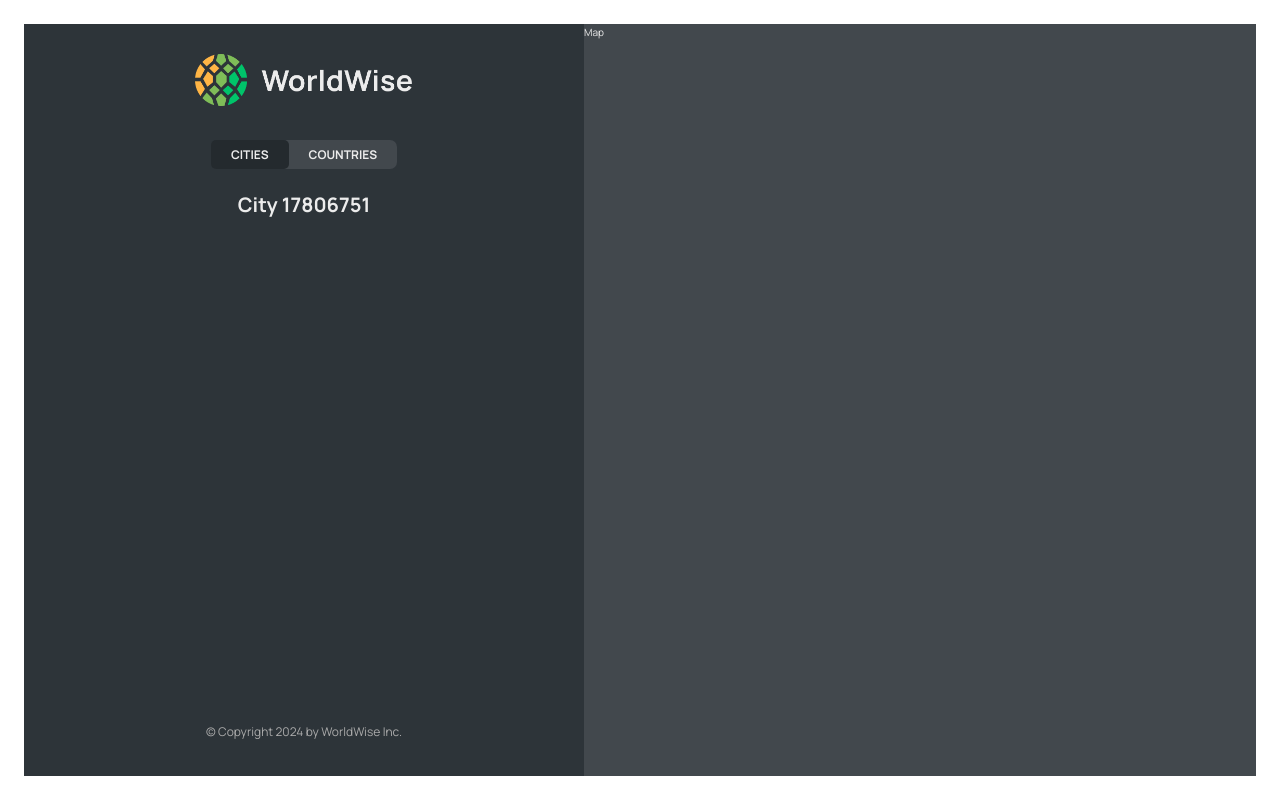
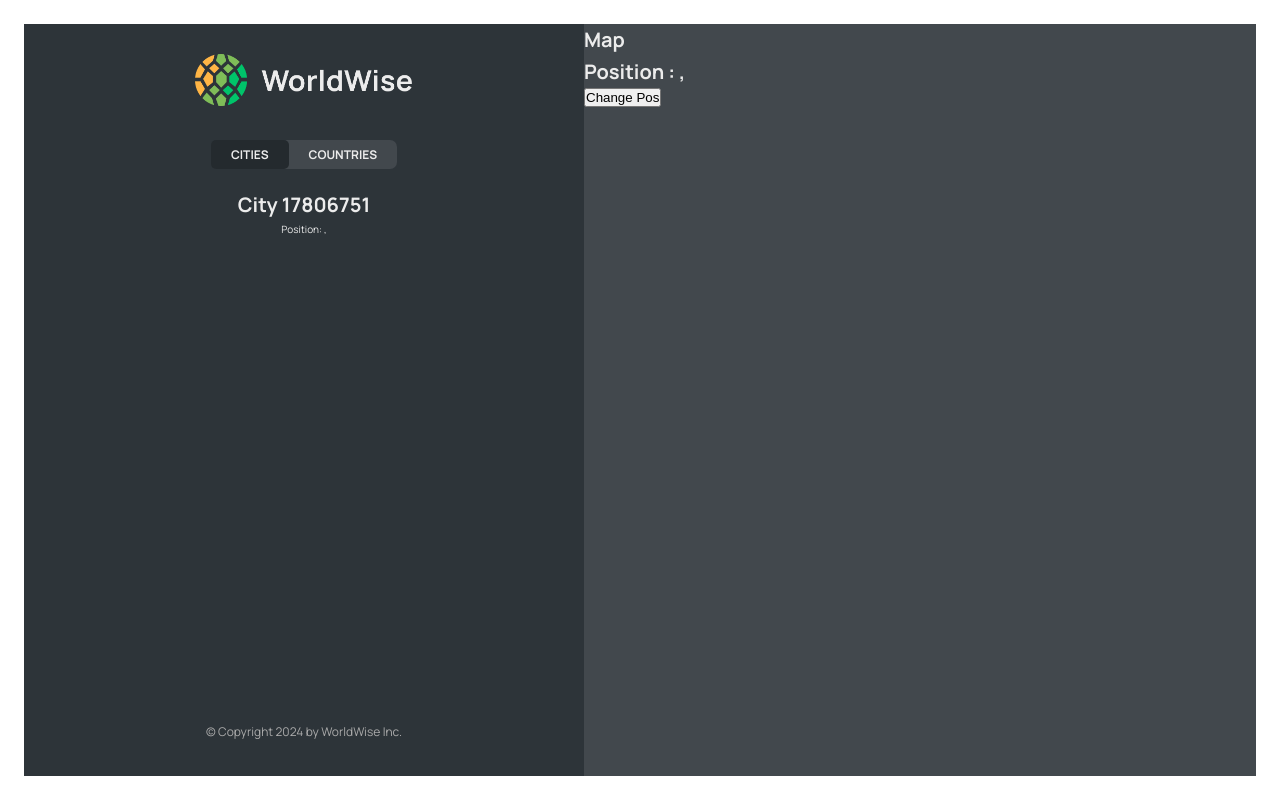
Before and after one commit to vimal573/React-Worldwise, a React (Vite) app: page /app/cities/17806751 in a window 1280 px wide. Built offline with nearby package versions, Linux system fonts and the light colour scheme; data requests are answered from the project's data file.

Commit message:
Redading and Setting a Query String

```diff
--- a/src/components/City.jsx
+++ b/src/components/City.jsx
@@ -1,4 +1,4 @@
-import { useParams } from 'react-router-dom';
+import { useParams, useSearchParams } from 'react-router-dom';
 import styles from './City.module.css';
 
 const formatDate = date =>
@@ -11,7 +11,11 @@
 
 function City() {
   const { id } = useParams();
-  console.log(id);
+  const [searchParams, setSearchParams] = useSearchParams();
+
+  const lat = searchParams.get('lat');
+  const lng = searchParams.get('lng');
+  console.log('lat:', lat, 'lng:', lng, setSearchParams);
 
   // TEMP DATA
   const currentCity = {
@@ -21,9 +25,16 @@
     notes: 'My favorite city so far!',
   };
 
-  // const { cityName, emoji, date, notes } = currentCity;
+  const { cityName, emoji, date, notes } = currentCity;
 
-  return <h1>City {id}</h1>;
+  return (
+    <>
+      <h1>City {id}</h1>
+      <p>
+        Position: {lat}, {lng}
+      </p>
+    </>
+  );
 
   // return (
   //   <div className={styles.city}>
--- a/src/components/CityItem.jsx
+++ b/src/components/CityItem.jsx
@@ -11,11 +11,14 @@
   }).format(new Date(date));
 
 function CityItem({ city }) {
-  const { cityName, emoji, date, id } = city;
+  const { cityName, emoji, date, id, position } = city;
 
   return (
     <li>
-      <Link className={styles.cityItem} to={`${id}`}>
+      <Link
+        className={styles.cityItem}
+        to={`${id}?lat=${position.lat}&lng=${position.lng}`}
+      >
         <span className={styles.emoji}>{emoji}</span>
         <h3 className={styles.name}>{cityName}</h3>
         <time className={styles.date}>{formatDate(date)}</time>
--- a/src/components/Map.jsx
+++ b/src/components/Map.jsx
@@ -1,7 +1,30 @@
+import { useSearchParams } from 'react-router-dom';
 import styles from './Map.module.css';
 
 function Map() {
-  return <div className={styles.mapContainer}>Map</div>;
+  const [searchParams, setSearchParams] = useSearchParams();
+
+  const lat = searchParams.get('lat');
+  const lng = searchParams.get('lng');
+
+  return (
+    <div className={styles.mapContainer}>
+      <h1>Map</h1>
+      <h1>
+        Position : {lat}, {lng}
+      </h1>
+      <button
+        onClick={() =>
+          setSearchParams({
+            lat: 20,
+            lng: 23,
+          })
+        }
+      >
+        Change Pos
+      </button>
+    </div>
+  );
 }
 
 export default Map;
```
